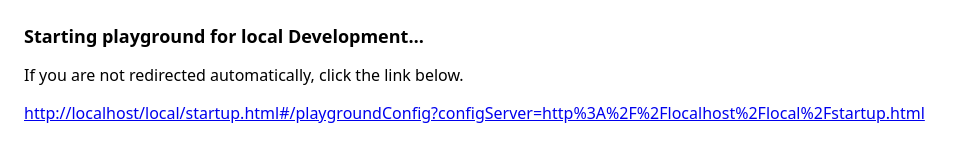
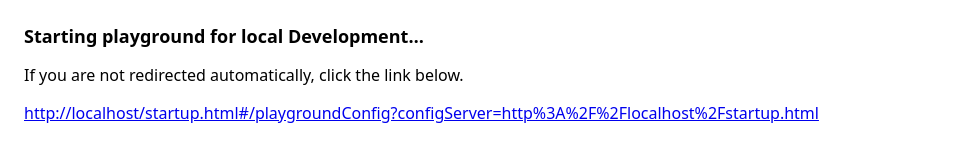
Before and after one commit to cismet-collab/gtm_playground, a website: page startup.html in a window 1280 px wide. Shown: the whole page, without its empty margins (0-964 px from the left). Drawn offline with Linux system fonts and the light colour scheme.

Commit message:
moving startup code to /

```diff
--- a/server.js
+++ b/server.js
@@ -37,7 +37,7 @@ app.use(express.static(BASE_DIR, {
 
 // Shareable startup helper: append configServer derived from current public URL and redirect
 app.get('/startupForLocalDevelopment', (_req, res) => {
-    res.sendFile(path.join(__dirname, 'local', 'startup.html'));
+    res.sendFile(path.join(__dirname, ".", 'startup.html'));
 });
 
 // SPA fallback to the base index.html (safe for hash routing too)
--- a/local/startup.html
+++ b/startup.html
@@ -50,15 +50,15 @@
             };
           }
 
-          /*
-          // Auto-redirect (enable by uncommenting):
-          try { window.location.replace(target); } catch(_) {}
-          setTimeout(function(){
+          // Auto-redirect
+          try {
+            window.location.replace(target);
+          } catch (_) {}
+          setTimeout(function () {
             if (window.location.href !== target) {
               window.location.href = target;
             }
           }, 1000);
-          */
         } catch (e) {
           var dbg = document.getElementById("debug");
           if (dbg) dbg.textContent = "Startup failed: " + e;
```
